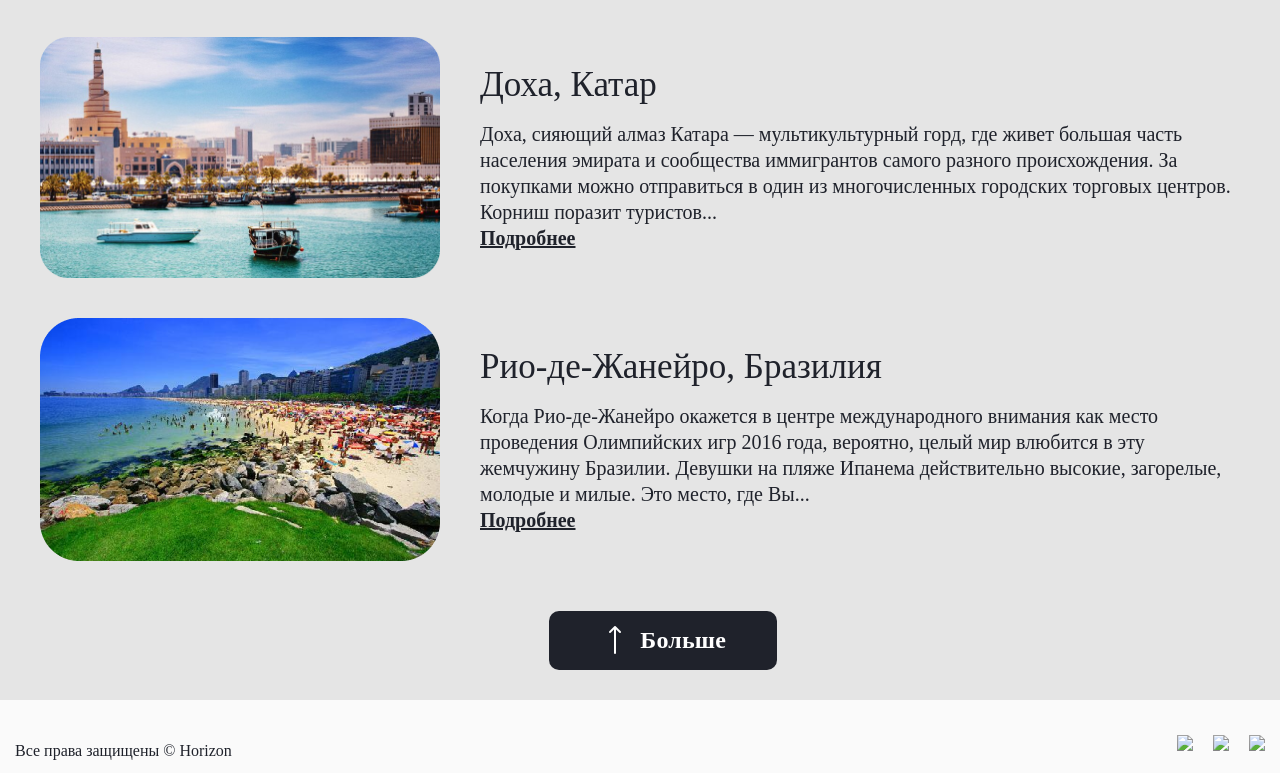
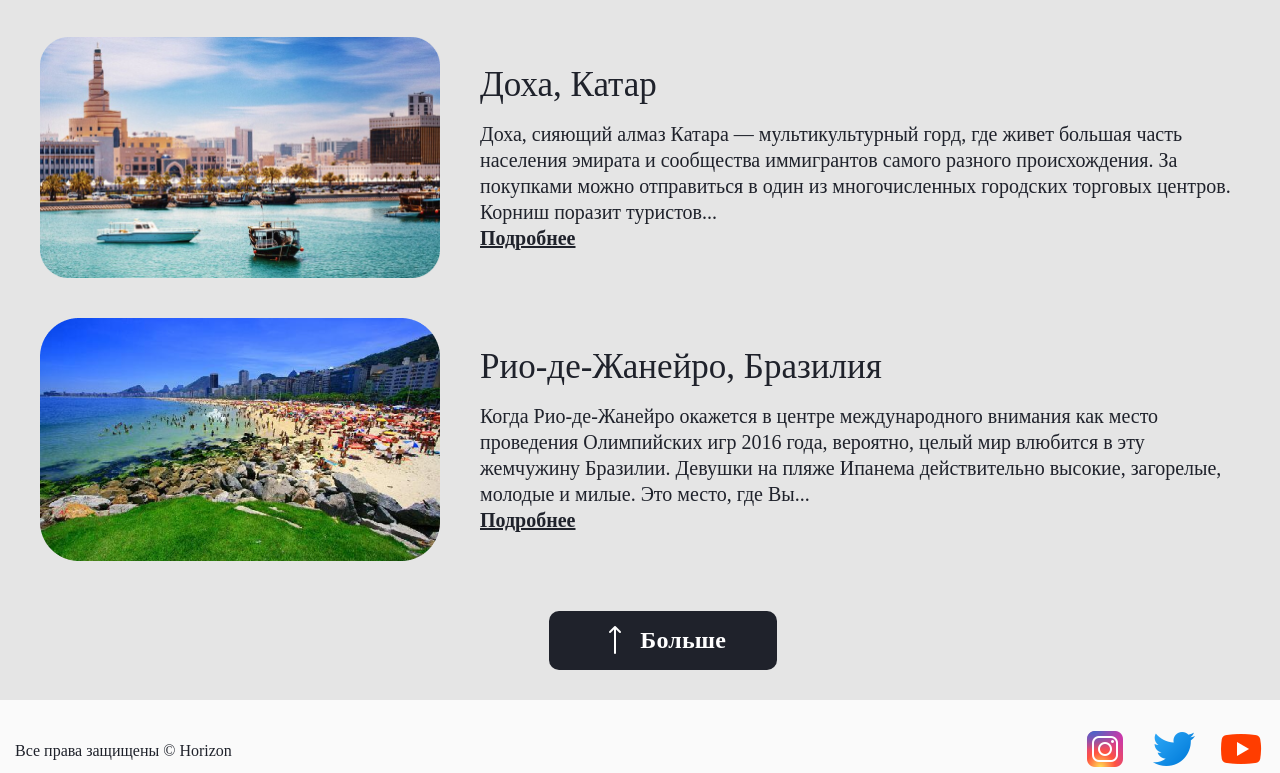
Before and after one commit to kg0ez/Web, a plain HTML site: page index.html in a window 1280 px wide. Shown: the part 4230-5003 px from the top of the page. Drawn offline with Linux system fonts and the light colour scheme; the site is published under a folder, as on GitHub Pages, so addresses that start at the root find nothing.

Commit message:
Update index.html

```diff
--- a/index.html
+++ b/index.html
@@ -320,9 +320,9 @@
                 <div class="footer__container _container">
                     <div class="footer__copu">Все права защищены © Horizon</div>
                     <div class="footer__social">
-                        <a href="https://www.instagram.com/polesskie.brodyagi/?next=https%3A%2F%2Fwww.instagram.com%2F%3F__coig_login%3D1" class="social__item item-inst"><img src="/img/social/icons8-instagram-48.png" /></a>
-                        <a href="https://twitter.com/?lang=en" class="social__item item-tw"><img src="/img/social/icons8-twitter-48.png" /></a>
-                        <a href="https://www.youtube.com/@SergeTsarik" class="social__item item-yt"><img src="/img/social/icons8-youtube-48.png" /></a>
+                        <a href="https://www.instagram.com/polesskie.brodyagi/?next=https%3A%2F%2Fwww.instagram.com%2F%3F__coig_login%3D1" class="social__item item-inst"><img src="img/social/icons8-instagram-48.png" /></a>
+                        <a href="https://twitter.com/?lang=en" class="social__item item-tw"><img src="img/social/icons8-twitter-48.png" /></a>
+                        <a href="https://www.youtube.com/@SergeTsarik" class="social__item item-yt"><img src="img/social/icons8-youtube-48.png" /></a>
                     </div>
                 </div>
             </div>
```
